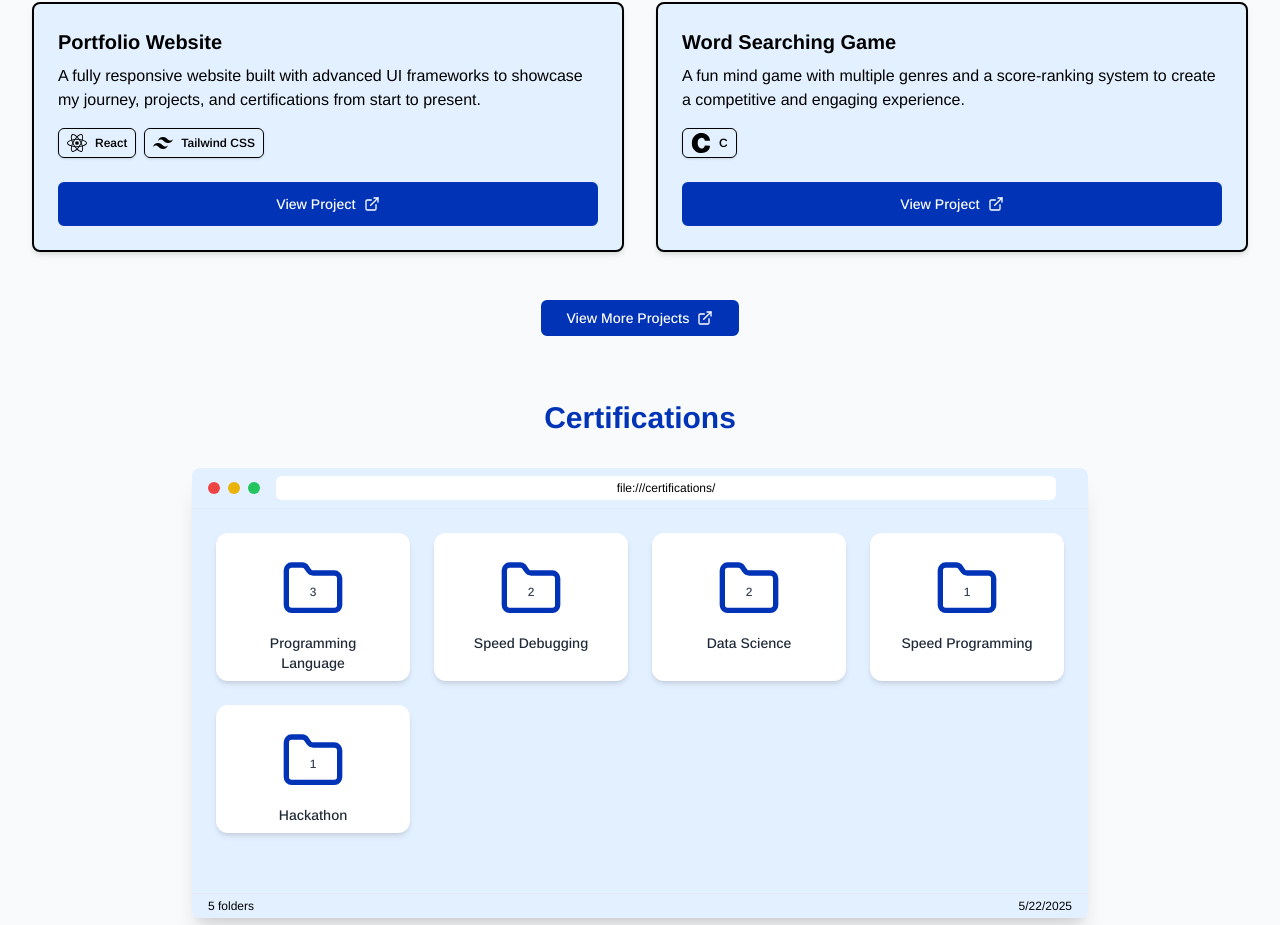
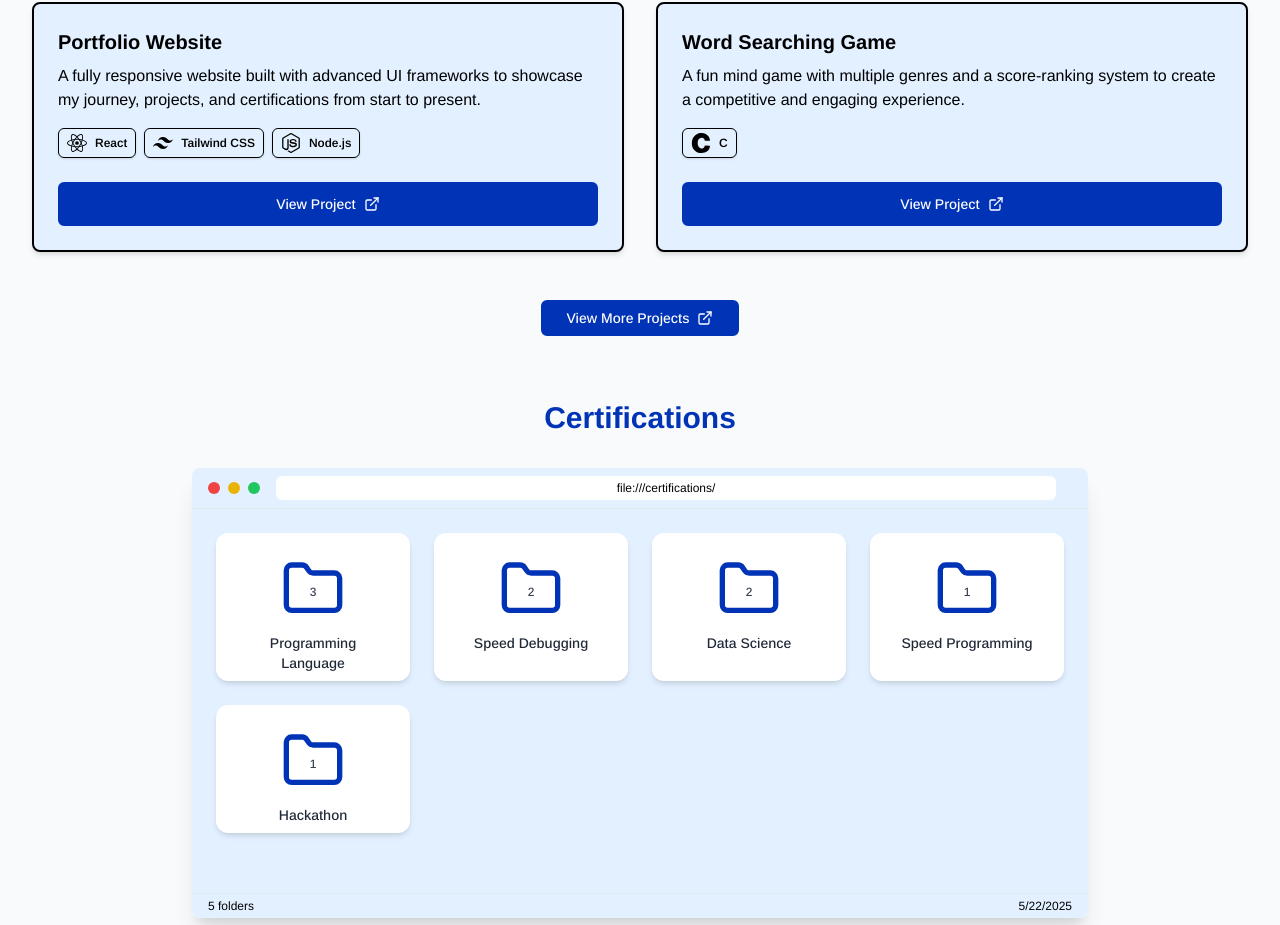
Before and after one commit to githubSubhanKhan/portfolio, a React (Vite) app in the folder client/: page / in a window 1280 px wide. Shown: the part 1576-2501 px from the top of the page. Built offline with nearby package versions, Linux system fonts and the light colour scheme.

Commit message:
add node in project

```diff
--- a/client/src/components/layouts/Projects.tsx
+++ b/client/src/components/layouts/Projects.tsx
@@ -67,10 +67,11 @@ const projects: Project[] = [
         id: 3,
         title: "Portfolio Website",
         description: "A fully responsive website built with advanced UI frameworks to showcase my journey, projects, and certifications from start to present.",
-        languages: ["React", "Tailwind CSS"],
+        languages: ["React", "Tailwind CSS", "Node.js"],
         icon: [
             getLanguageIcon("React"),
             getLanguageIcon("Tailwind CSS"),
+            getLanguageIcon("Node.js"),
         ],
         url: "/projects/ecommerce",
     },
```
